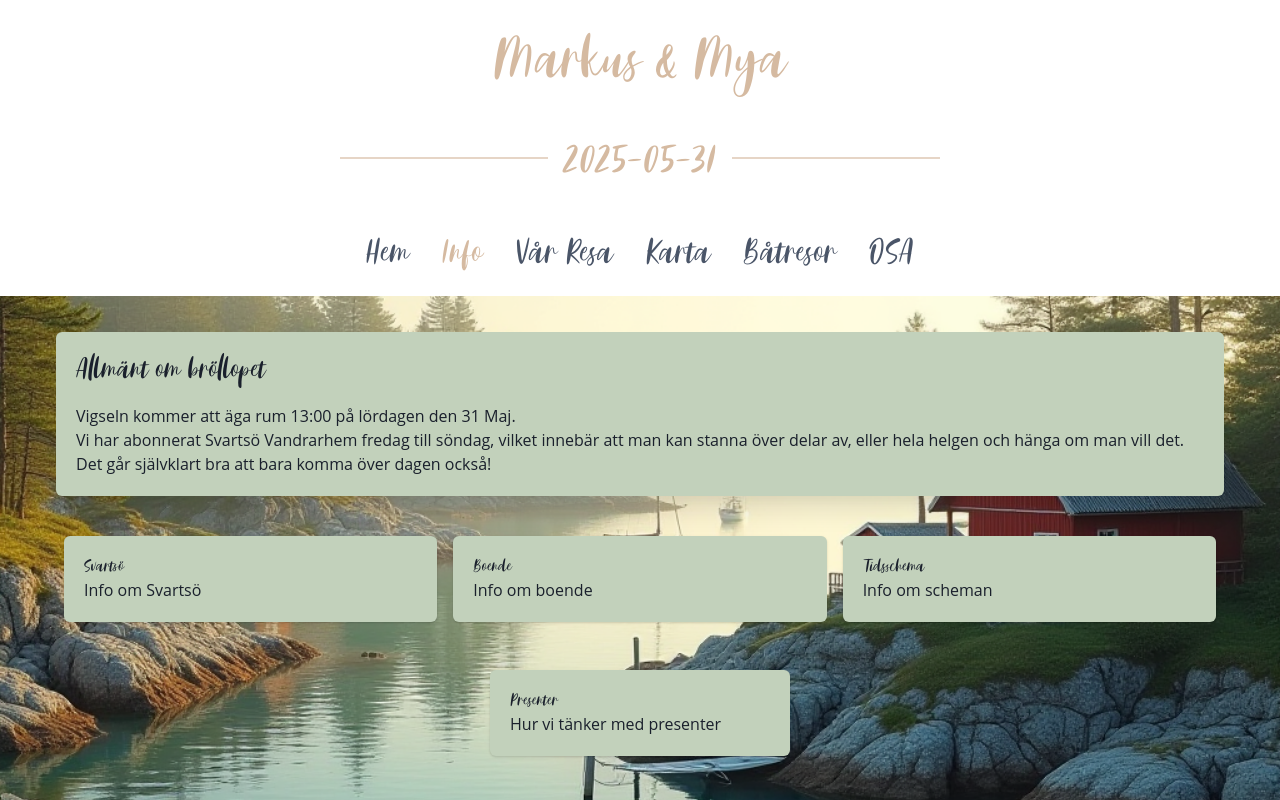
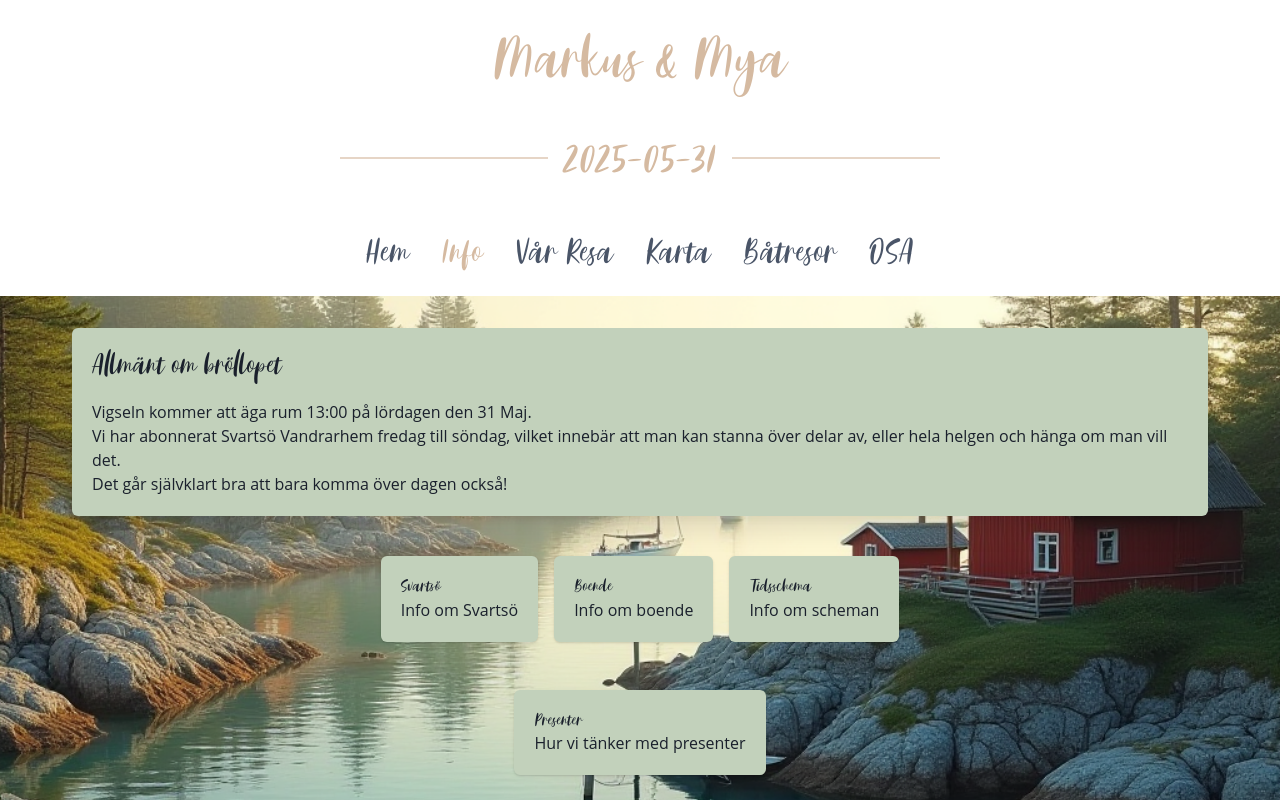
Before and after one commit to Jyrgen1994/Br-llop, a React (Vite) app: page /info in a window 1280 px wide. Built offline with nearby package versions, Linux system fonts and the light colour scheme.

Commit message:
Test fix

```diff
--- a/src/components/Info.tsx
+++ b/src/components/Info.tsx
@@ -215,11 +215,15 @@ const ModalBodyContent = ({ content }: { content: string }) => {
         left={0}
         right={0}
         bottom={0}
-        display="flex"
-        alignItems="center"
-        justifyContent="center"
+        overflowX="hidden" // Prevent horizontal scroll
       >
-        <VStack spacing={8} w="full" maxW="1200px" p={4}>
+          <VStack
+            spacing={8}
+            w="full"
+            maxW="1200px"
+            mx="auto" // Center content
+            p={{ base: 4, md: 8 }} // Responsive padding
+          >
           {/* Main Info Card */}
           <Card w="full" bg="brand.aloe" boxShadow="xl">
             <CardBody>
@@ -237,11 +241,9 @@ const ModalBodyContent = ({ content }: { content: string }) => {
             {cards.map((card, index) => (
               <Card
                 key={index}
-                w="300px"
                 cursor="pointer"
                 bg="brand.aloe"
                 height="100%"  // This ensures full height
-                flex="1 1 300px" // This helps with flexible sizing while maintaining width
                 onClick={() => handleCardClick(card)}
                 _hover={{ transform: 'translateY(-5px)', transition: 'transform 0.2s' }}
               >
@@ -260,7 +262,7 @@ const ModalBodyContent = ({ content }: { content: string }) => {
             {cardsRowTwo.map((card, index) => (
               <Card
                 key={index}
-                w="300px"
+
                 cursor="pointer"
                 bg="brand.aloe"
                 onClick={() => handleCardClick(card)}
```
